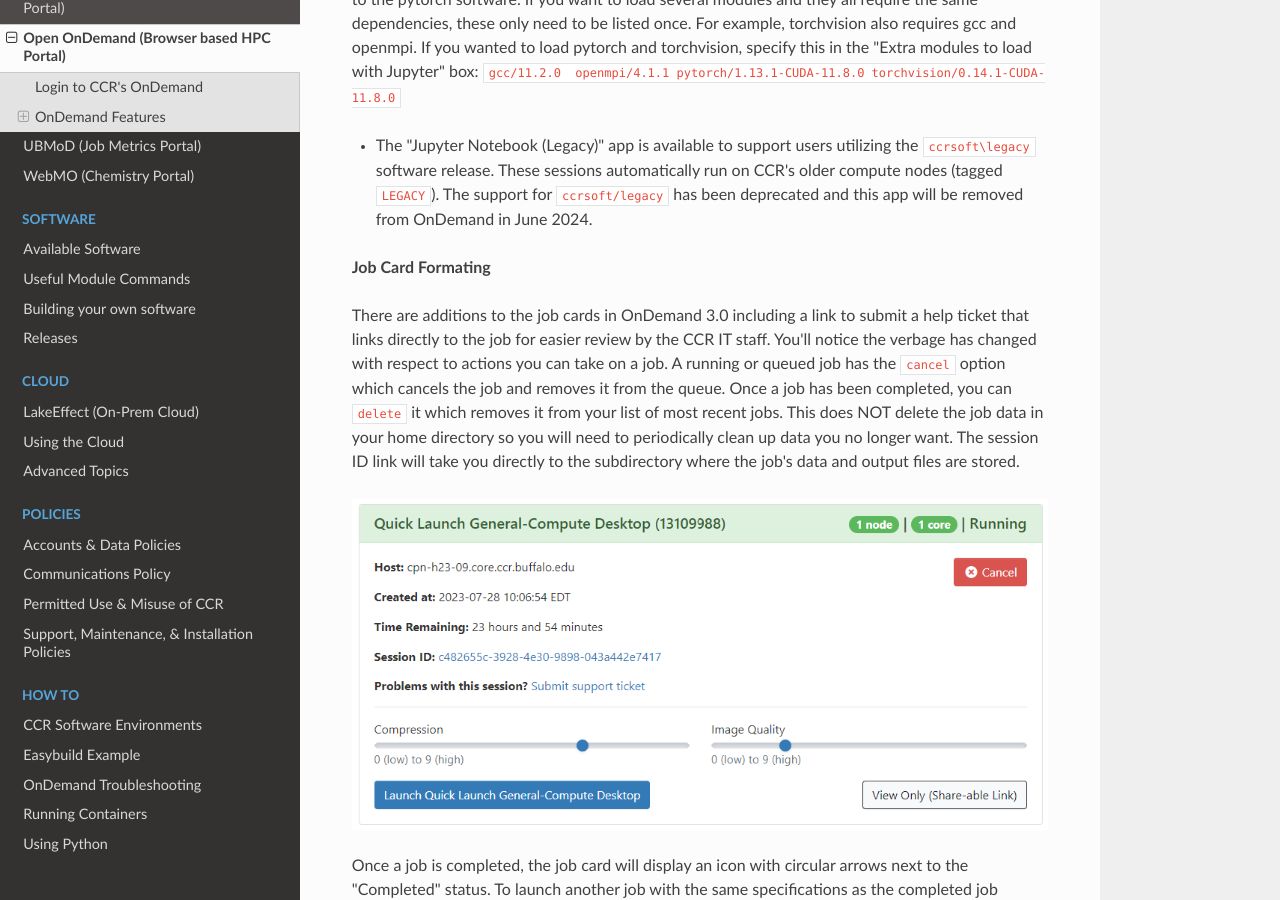
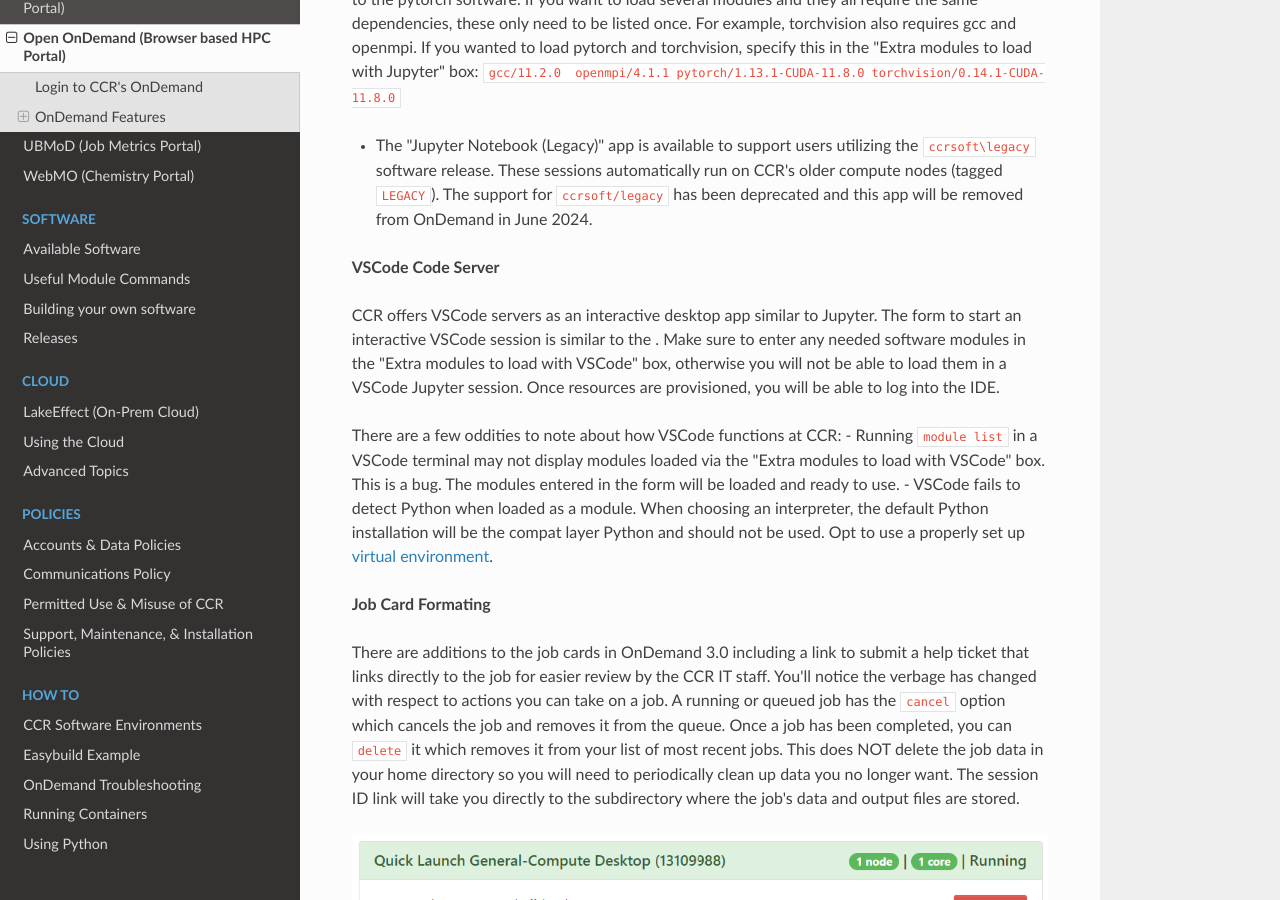
Before and after one commit to ubccr/ccrdocs, an MkDocs documentation site: the page built from pages/portals/ood.md, in a window 1280 px wide and 900 px high, scrolled down 5047 px. Built offline with MkDocs 1.6.1, drawn with Linux system fonts in a browser that asks for light colours; nearby versions of some CDN libraries.

Commit message:
Added VSCode behavior

```diff
--- a/pages/portals/ood.md
+++ b/pages/portals/ood.md
@@ -117,6 +117,13 @@ When the Jupyter app starts, it will launch these additional modules with it and
 
 - The "Jupyter Notebook (Legacy)" app is available to support users utilizing the `ccrsoft\legacy` software release. These sessions automatically run on CCR's older compute nodes (tagged `LEGACY`).  The support for `ccrsoft/legacy` has been deprecated and this app will be removed from OnDemand in June 2024.
 
+**VSCode Code Server**
+
+CCR offers VSCode servers as an interactive desktop app similar to Jupyter. The form to start an interactive VSCode session is similar to the . Make sure to enter any needed software modules in the "Extra modules to load with VSCode" box, otherwise you will not be able to load them in a VSCode Jupyter session. Once resources are provisioned, you will be able to log into the IDE.
+
+There are a few oddities to note about how VSCode functions at CCR:
+- Running `module list` in a VSCode terminal may not display modules loaded via the "Extra modules to load with VSCode" box. This is a bug. The modules entered in the form will be loaded and ready to use.
+- VSCode fails to detect Python when loaded as a module. When choosing an interpreter, the default Python installation will be the compat layer Python and should not be used. Opt to use a properly set up [virtual environment](/howto/python#virtual-environments).
 
 **Job Card Formating**
 
```
